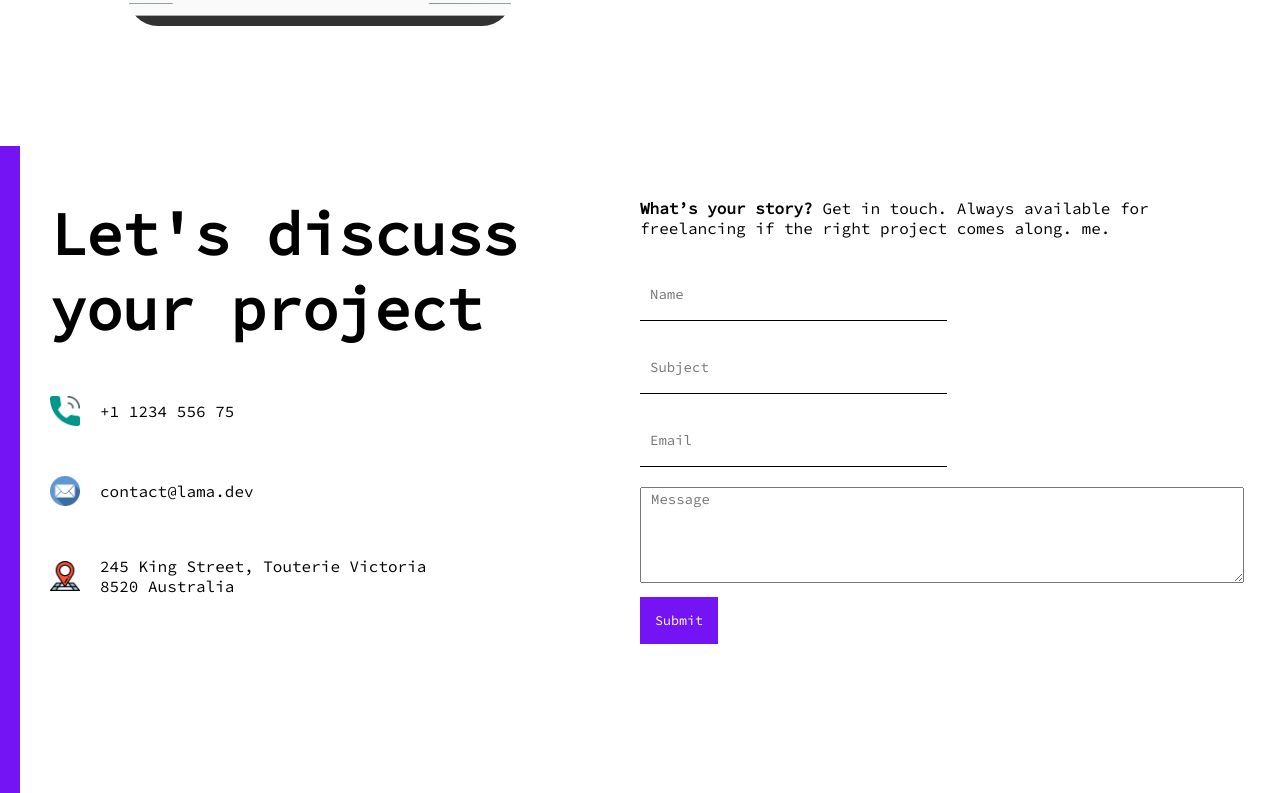
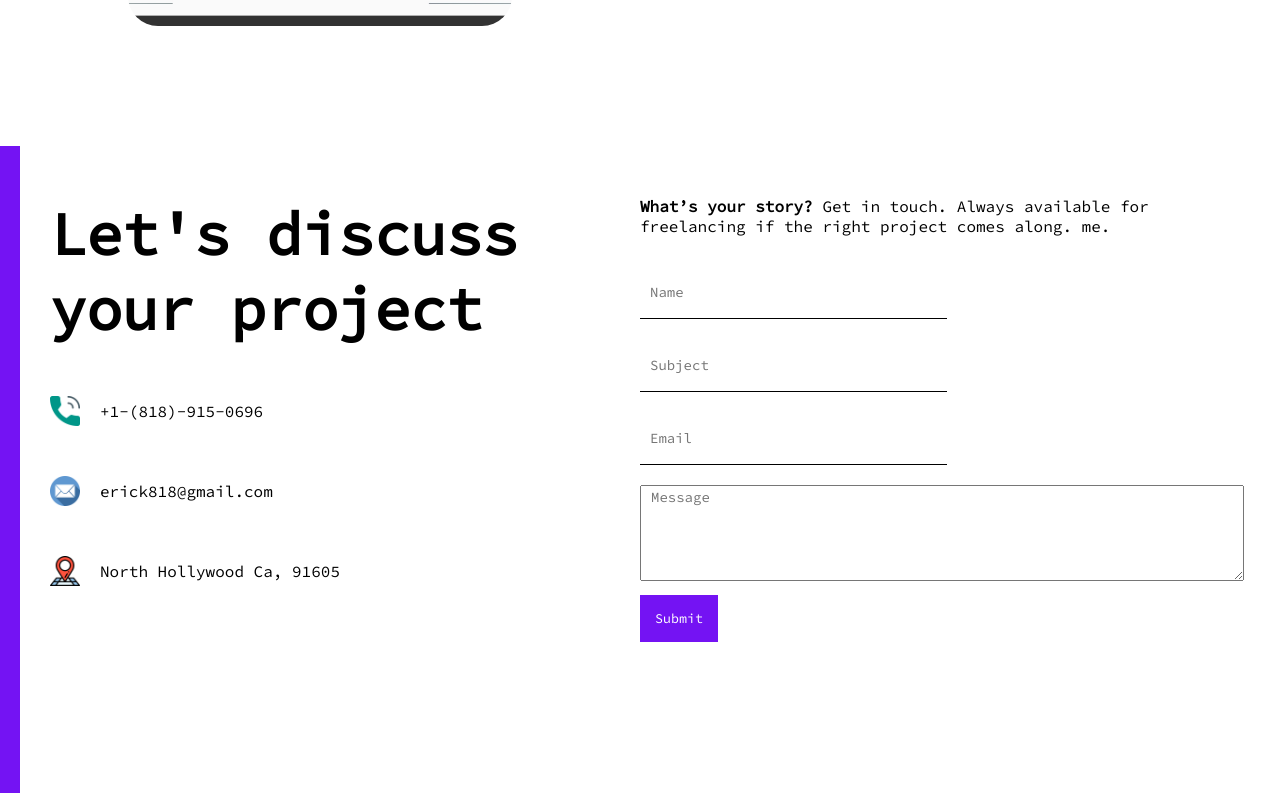
Before and after one commit to CrypticNightOwl/my-portfolio, a React (Create React App) app: page / in a window 1280 px wide. Shown: the part 1454-2247 px from the top of the page. Built offline with nearby package versions, Linux system fonts and the light colour scheme.

Commit message:
updated contact

```diff
--- a/src/components/contact/Contact.jsx
+++ b/src/components/contact/Contact.jsx
@@ -40,15 +40,15 @@ const Contact = () => {
                     <div className="c-info">
                         <div className="c-info-item">
                             <img src={Phone} alt="" className="c-icon" />
-                            +1 1234 556 75
+                            +1-(818)-915-0696
                         </div>
                         <div className="c-info-item">
                             <img className="c-icon" src={Email} alt="" />
-                            contact@lama.dev
+                            erick818@gmail.com
                         </div>
                         <div className="c-info-item">
                             <img className="c-icon" src={Address} alt="" />
-                            245 King Street, Touterie Victoria 8520 Australia
+                            North Hollywood Ca, 91605
                         </div>
                     </div>
                 </div>
--- a/src/components/intro/Intro.jsx
+++ b/src/components/intro/Intro.jsx
@@ -18,7 +18,7 @@ function intro() {
                         </div>
                     </div>
                     <p className="i-desc">
-                        I design and develop services for clients of all sizes,specializing in responsive and modern websites across all types of screen sizes.
+                        I design and develop services for clients of all sizes, specializing in responsive and modern websites across all types of screen sizes.
                     </p>
                 </div>
                 <svg
```
